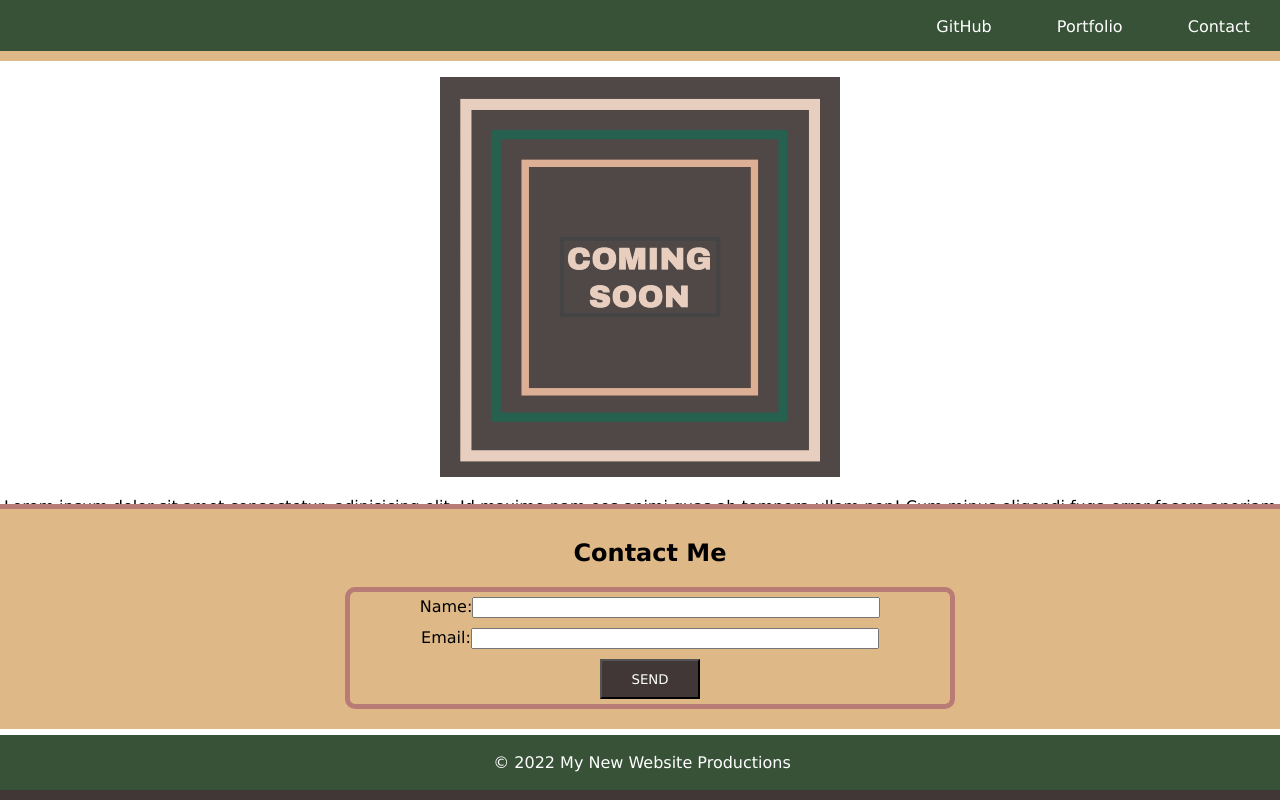
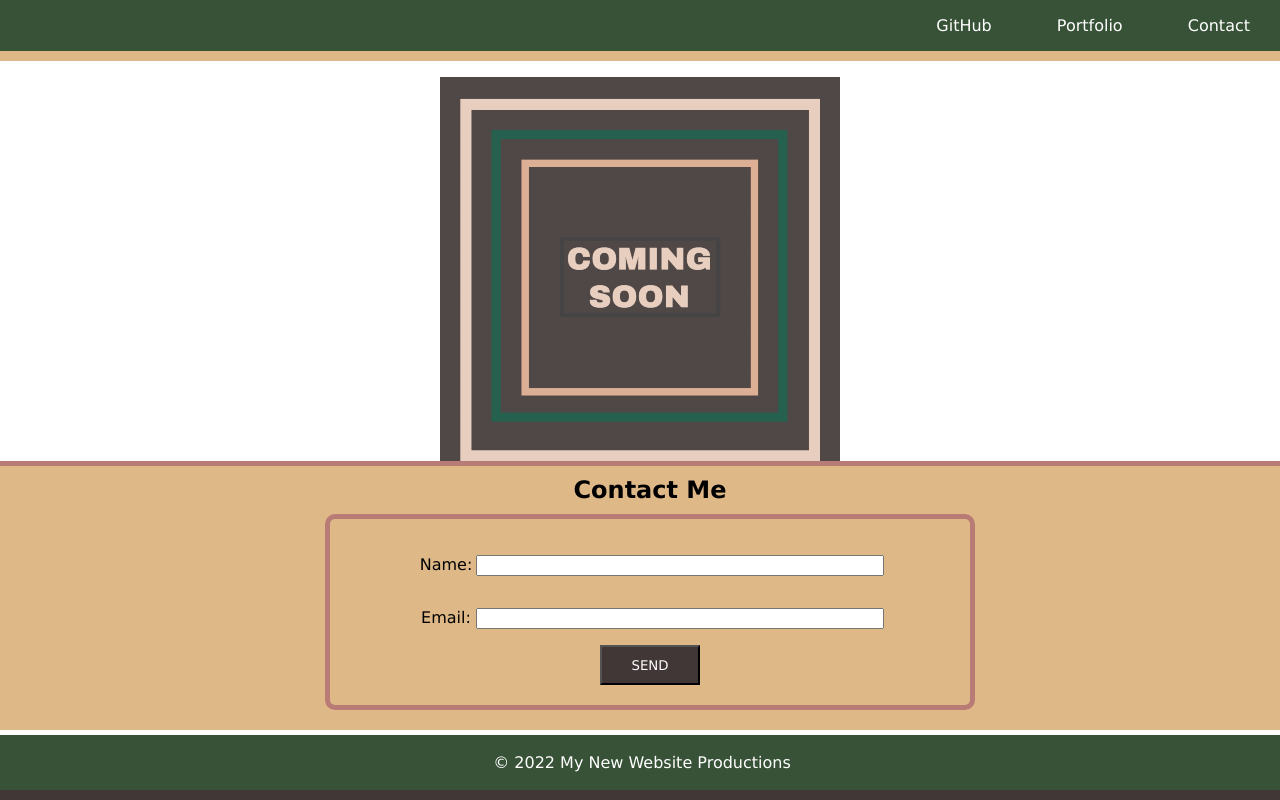
Before and after one commit to strongjaw15/miniproject, a plain HTML site: page index.html in a window 1280 px wide. Drawn offline with Linux system fonts and the light colour scheme.

Commit message:
Fixed for fields alignment issues.

```diff
--- a/assets/assets.css
+++ b/assets/assets.css
@@ -2,13 +2,13 @@
     font-family: 'Lucida Sans', 'Lucida Sans Regular', 'Lucida Grande', 'Lucida Sans Unicode', Geneva, Verdana, sans-serif;
 }
 
-html {
+/* html {
   height: 100vh;
-}
+} */
 
 body {
   margin: 0px;
-  height: 100vh;
+  height: auto;
 }
 
 header {
@@ -26,8 +26,8 @@ header li {
   text-align: end;
   margin-left: 30px;
   margin-right: 30px;
-  position: relative;
-  top: 1px;
+  /* position: relative;
+  top: 0; */
 }
 
 main {
@@ -35,9 +35,10 @@ main {
 }
 
 section {
-  text-align: center;
+  /* text-align: center; */
   background-color: burlywood;
   padding: 10px;
+  padding-top: 0;
   display: flex;
   flex-direction: column;
   align-items: center;
@@ -46,17 +47,35 @@ section {
   position: fixed;
   width: 100%;
   left: 0;
-  bottom: 71px
+  bottom: 70px
+}
+
+h2 {
+  margin: 10px;
 }
 
 form {
   border: 5px solid rgb(185, 123, 117);
   border-radius: 10px;
   width: 600px;
+  padding: 20px;
   text-align: center;
 }
 
-div {
+label {
+  display: block;
+  width: 60px;
+  text-align: center;
+}
+
+input {
+  width: 400px;
+}
+
+div p {
+  display: inline-flex;
+}
+/* div {
   display: flex;
   flex-direction: column;
 }
@@ -72,7 +91,7 @@ label {
 
 .input {
   width: 400px;
-}
+} */
 
 button {
   width: 100px;
--- a/index.html
+++ b/index.html
@@ -31,15 +31,15 @@
     <form>
       <div>
         <p>
-          <label class="width">Name:</label><input type="text" class="input">
+            <label>Name:</label><input type="text" class="input">
         </p>
         <p>
-          <label class="width">Email:</label><input type="text" class="input">
+            <label>Email:</label><input type="text" class="input">
         </p>
       </div>
-      <p>
-        <button>SEND</button>
-      </p>
+        <span>
+          <button>SEND</button>
+        </span>
     </form>
   </section>
   <footer>
```
